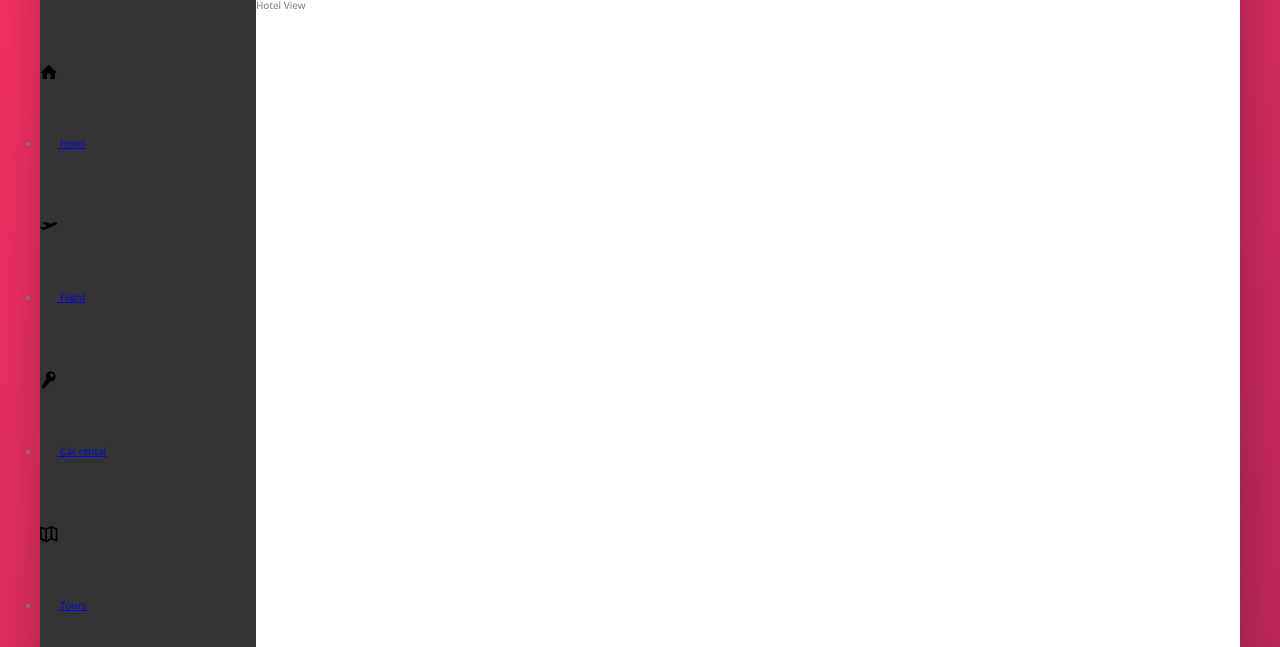
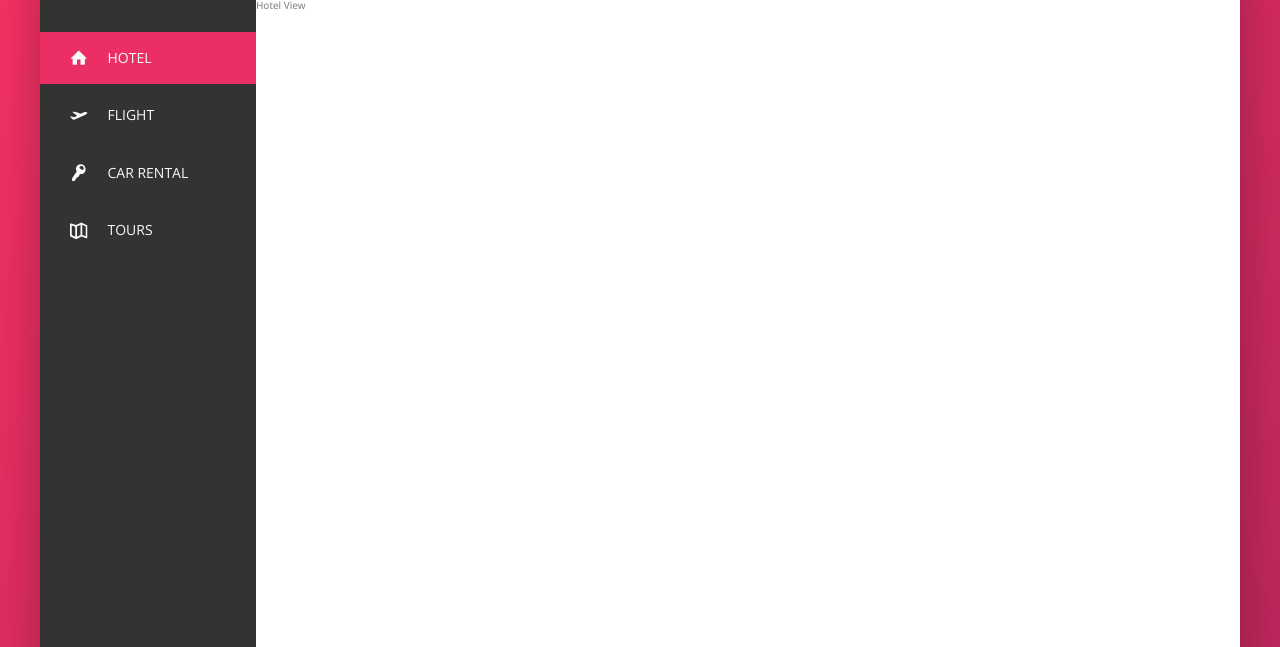
Before and after one commit to Tmoyni/Trillo, a website: page index.html in a window 1280 px wide. Shown: the part 153-800 px from the top of the page. Drawn offline with nearby package versions, Linux system fonts and the light colour scheme.

Commit message:
finished styling side nav bar

```diff
--- a/index.html
+++ b/index.html
@@ -46,7 +46,7 @@
             <div class="content">
                 <nav class="sidebar">
                     <ul class="side-nav">
-                        <li class="side-nav__item">
+                        <li class="side-nav__item side-nav__item--active">
                             <a href="#" class="side-nav__link">
                                 <svg class="side-nav__icon">
                                     <use xlink:href="img/sprite.svg#icon-home"></use>
--- a/sass/_components.scss
+++ b/sass/_components.scss
@@ -123,17 +123,61 @@
 // SIDE NAV
 
 .side-nav {
+    font-size: 1.4rem;
+    list-style: none;
+    margin-top: 3.5rem;
+
     &__item {
+        position: relative;
 
+        &:not(:last-child) {
+            margin-bottom: .5rem;
+        }
     }
 
-    &__link {
+    &__item::before {
+        content: "";
+        position: absolute;
+        top: 0;
+        left: 0;
+        height: 100%;
+        width: 3px;
+        background-color: var(--color-primary);
+        transform: scaleY(0);
+        transition: transform .2s,
+                    width .4s cubic-bezier(1,0,0,1) .2s,
+                    background-color .1s;
+    }
 
+    &__item:hover::before,
+    &__item--active::before {
+        transform: scaleY(1);
+        width: 100%;
+    }
+
+    &__item:active::before {
+        background-color: var(--color-primary-light);
+    }
+
+    &__link:link,
+    &__link:visited {
+        color: var(--color-grey-light-1);
+        text-decoration: none;
+        text-transform: uppercase;
+        display: block;
+        padding: 1.5rem 3rem;
+        position: relative;
+        z-index: 10;
+
+        display: flex;
+        align-items: center;
     }
 
     &__icon {
         width: 1.75rem;
-        height: 1.7 5rem;
+        height: 1.75rem;
+        margin-right: 2rem;
+        fill: currentColor;
     }
 }
 
@@ -142,7 +186,7 @@
 
 .legal {
     font-size: 1.2rem;
-    color: var(--color-grey-dark-4);
+    color: var(--color-grey-light-4);
     text-align: center;
-    padding: 2.5rem
+    padding: 2.5rem;
 }
```
Also changed, not shown: css/style.css, sass/_layout.scss (line endings or trailing spaces).
